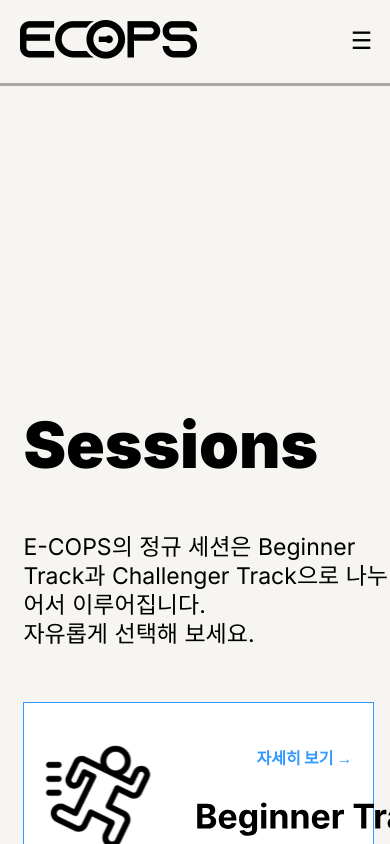
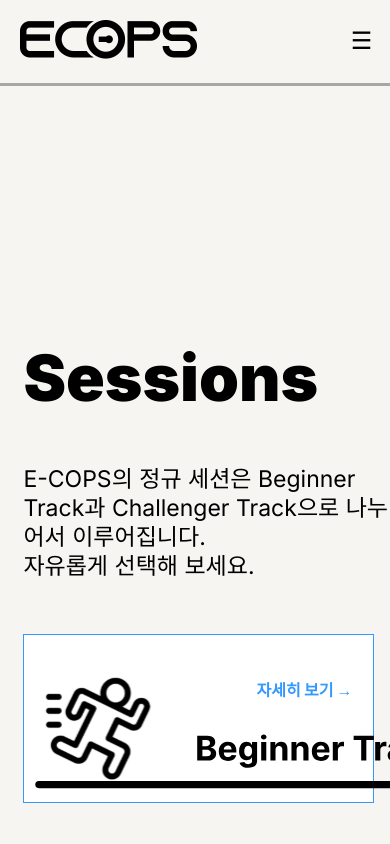
Before and after one commit to E-COPS/12th_web_front, a React (Create React App) app: page /program in a window 390 px wide. Shown: the top 844 px of the page. Built offline with nearby package versions, Linux system fonts and the light colour scheme.

Commit message:
program 반응형 수정2

```diff
--- a/src/styles/Program.css
+++ b/src/styles/Program.css
@@ -187,7 +187,7 @@
     }
 
     .basicContainer{
-        margin-top:8vh;
+        padding-bottom:30vh;
     }
 
   }
@@ -236,7 +236,7 @@
     }
 
     .basicContainer{
-        padding-bottom:30vh;
+        padding-bottom:50vh;
     }
 
     }
```
